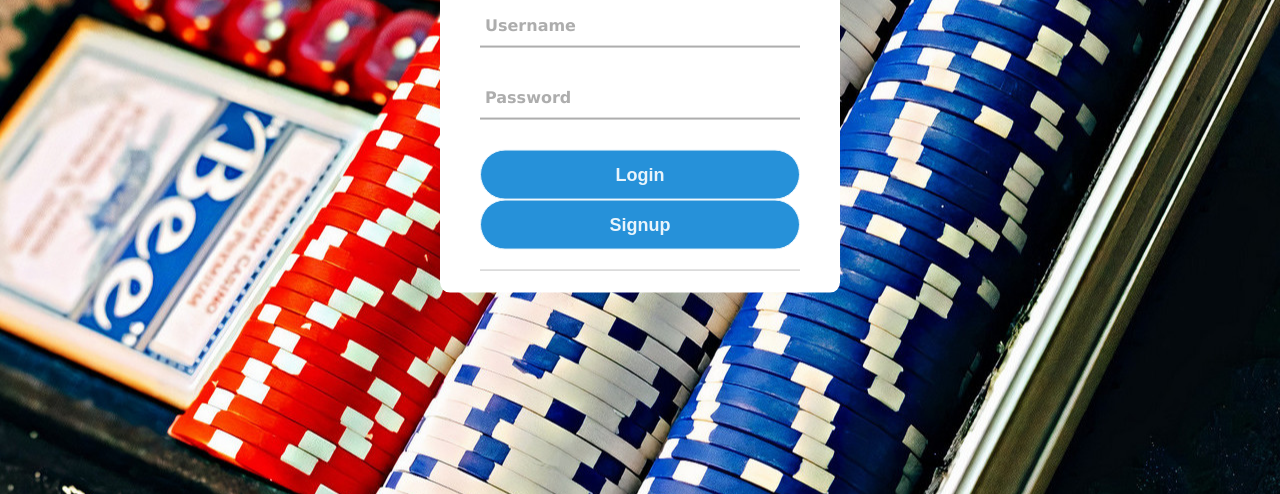
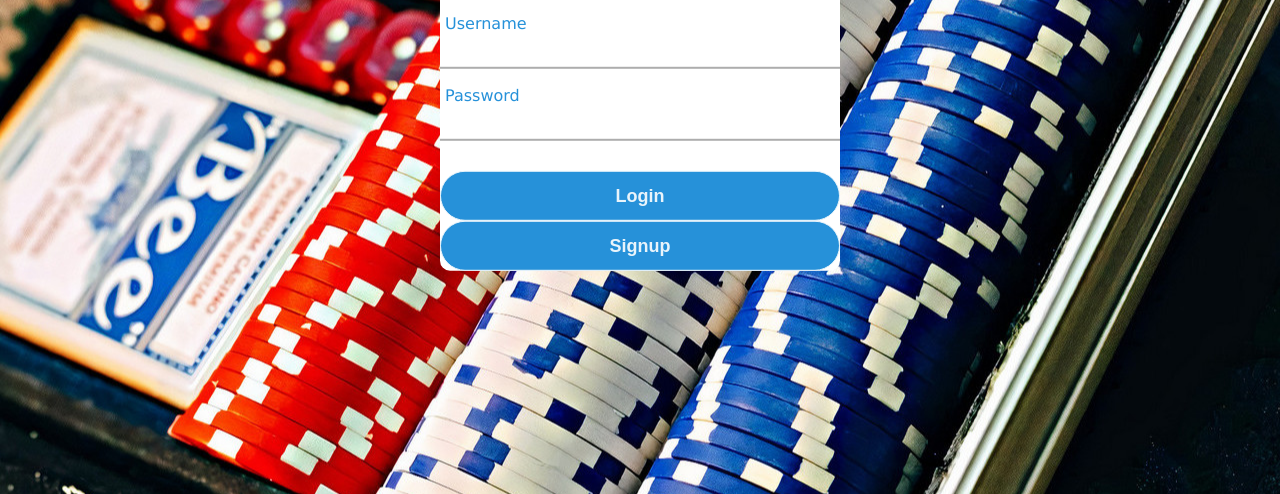
Before and after one commit to cgsgES1A/BlackJack, a website built with webpack: page html/index.html in a window 1280 px wide. Shown: the part 306-800 px from the top of the page. Built offline with nearby package versions, Linux system fonts and the light colour scheme; files whose address does not match are found by name.

Commit message:
Fix mistakes

```diff
--- a/html/index.html
+++ b/html/index.html
@@ -27,12 +27,13 @@
         }
 
         h1 {
+            display: block;
             text-align: center;
             padding: 0 0 20px 0;
             border-bottom: 1px solid silver;
         }
 
-        form {
+        .form {
             padding: 0 40px;
             box-sizing: border-box;
         }
@@ -63,6 +64,12 @@
             margin: 30px 0;
         }
 
+        .txt_wrap input:focus~label,
+        .txt_wrap input:valid~label {
+            top: -3px;
+            color: #2691d9;
+        }
+
         button {
             width: 100%;
             height: 50px;
@@ -80,34 +87,25 @@
             border-color: #2691d9;
         }
     </style>
-    <script>
-    //       <label for="input_name">Name</label> <input type="text" id="input_name">
-    //br>
-    //label for="input_password">Password</label> <input type="text" id="input_password">
-    //br><br>
-    //button id="user_login_button">Enter</button>
-    //br>
-    //button id="user_logup_button">Register</button>
-    //br><br><br><br>
-    //button onclick="window.location.href = '/room.html';">Next</button>
-    </script>
 </head>
 
 <body>
     <div class="container">
-        <form>
-            <h1>Login<h1>
+        <div id="form">
+            <h1>Login</h1>
             <div class="txt_wrap">
                 <input type="text" id="input_name">
+                <span></span>
                 <label for="input_name">Username</label>
             </div>
             <div class="txt_wrap">
                 <input type="text" id="input_password">
+                <span></span>
                 <label for="input_password">Password</label>
             </div>
             <button id="user_login_button">Login</button>
             <button id="user_logup_button">Signup</button>
-        </form>
+        </div>
     </div>
 </body>
 
```
Lines whose indentation alone changed are shown as unchanged.
